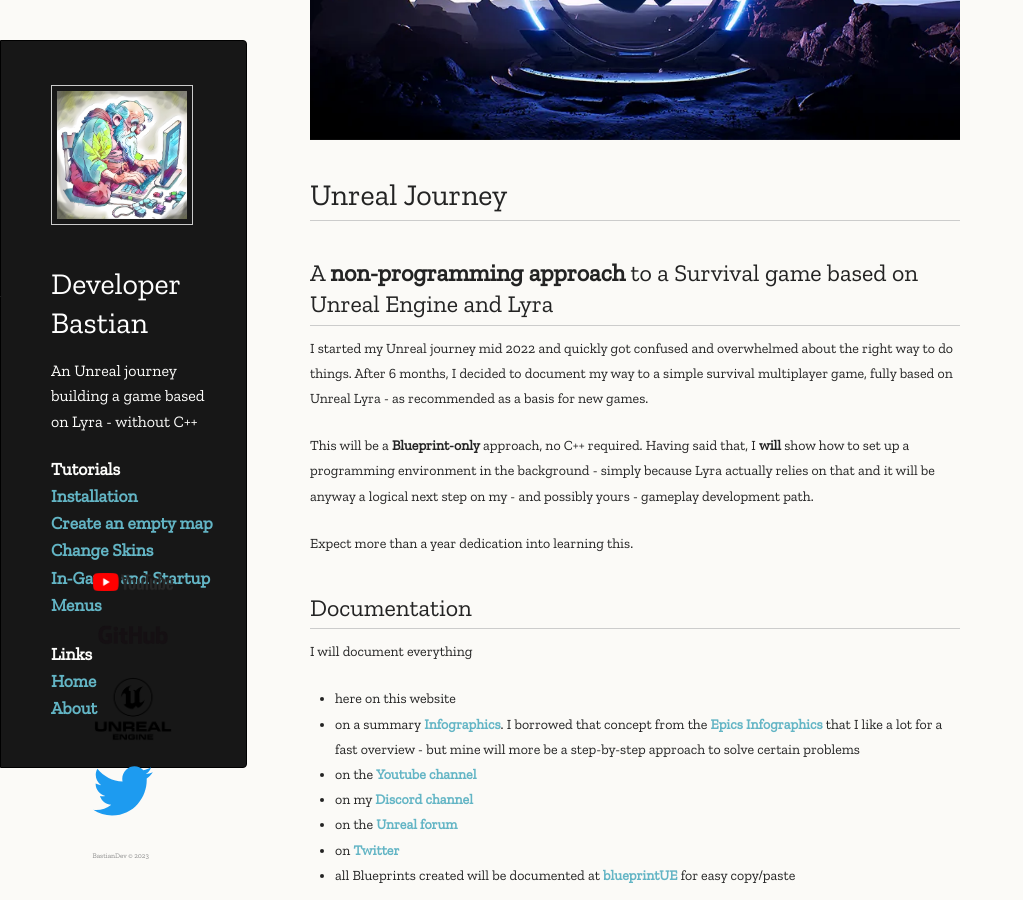
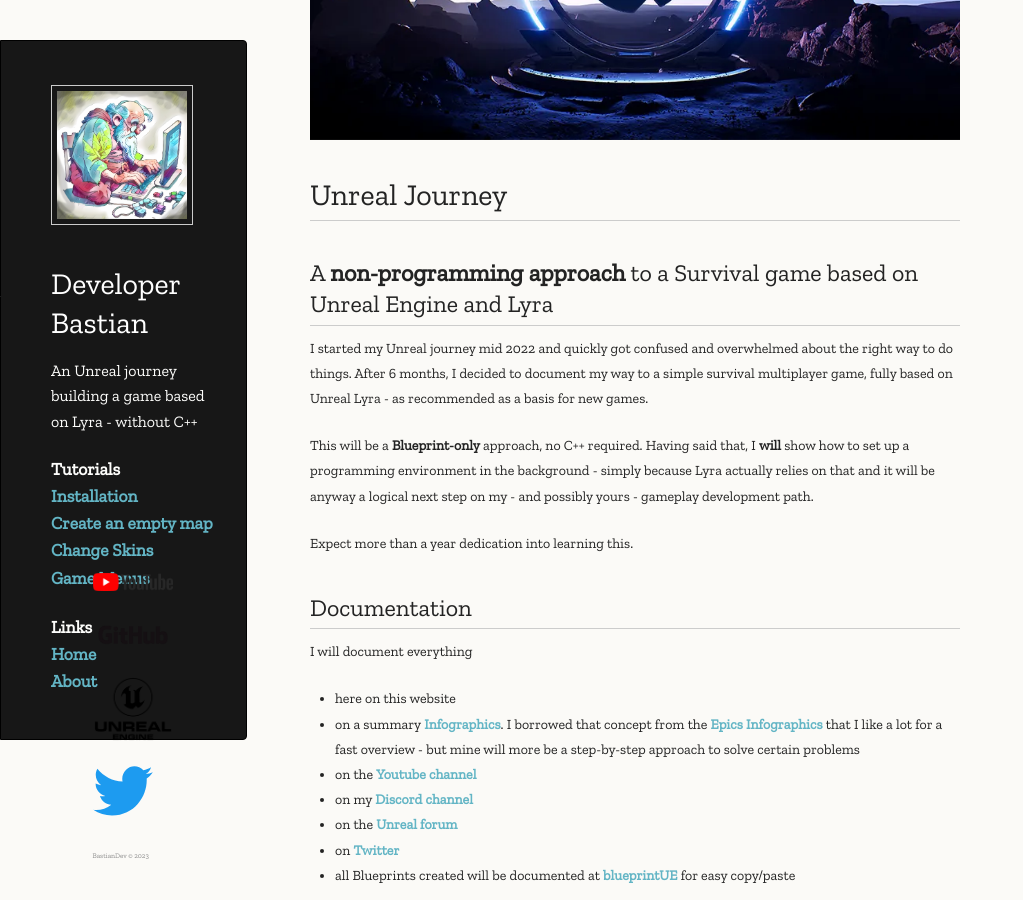
Before and after one commit to DeveloperBastian/www, a Jekyll site: the page built from index.md, in a window 1280 px wide and 900 px high, scrolled down 311 px. Shown: the whole window, without its empty margins (0-1023 px from the left). Built offline with Jekyll 4.4.1, drawn with Linux system fonts in a browser that asks for light colours; our own code applies the rules of GitHub Pages for plain Markdown files.

Commit message:
menu too long

```diff
--- a/_layouts/default.html
+++ b/_layouts/default.html
@@ -26,7 +26,7 @@
 			{% if site.show_install %}<li><a href="/www/install.html">Installation</a></li>{% endif %}
 			{% if site.show_emptymap %}<li><a href="/www/empty_map.html">Create an empty map</a></li>{% endif %}
 			{% if site.show_appearance %}<li><a href="/www/appearances.html">Change Skins</a></li>{% endif %}
-			{% if site.show_menu %}<li><a href="/www/menus.html">In-Game and Startup Menus</a></li>{% endif %}
+			{% if site.show_menu %}<li><a href="/www/menus.html">Game Menus</a></li>{% endif %}
 		</ul>
 		<span>Links</span>
 		<ul>
```
Also changed, not shown: menus.md (+1 -1 lines), assets/images/menus_en.png (renamed from assets/images/menu_en.png).
